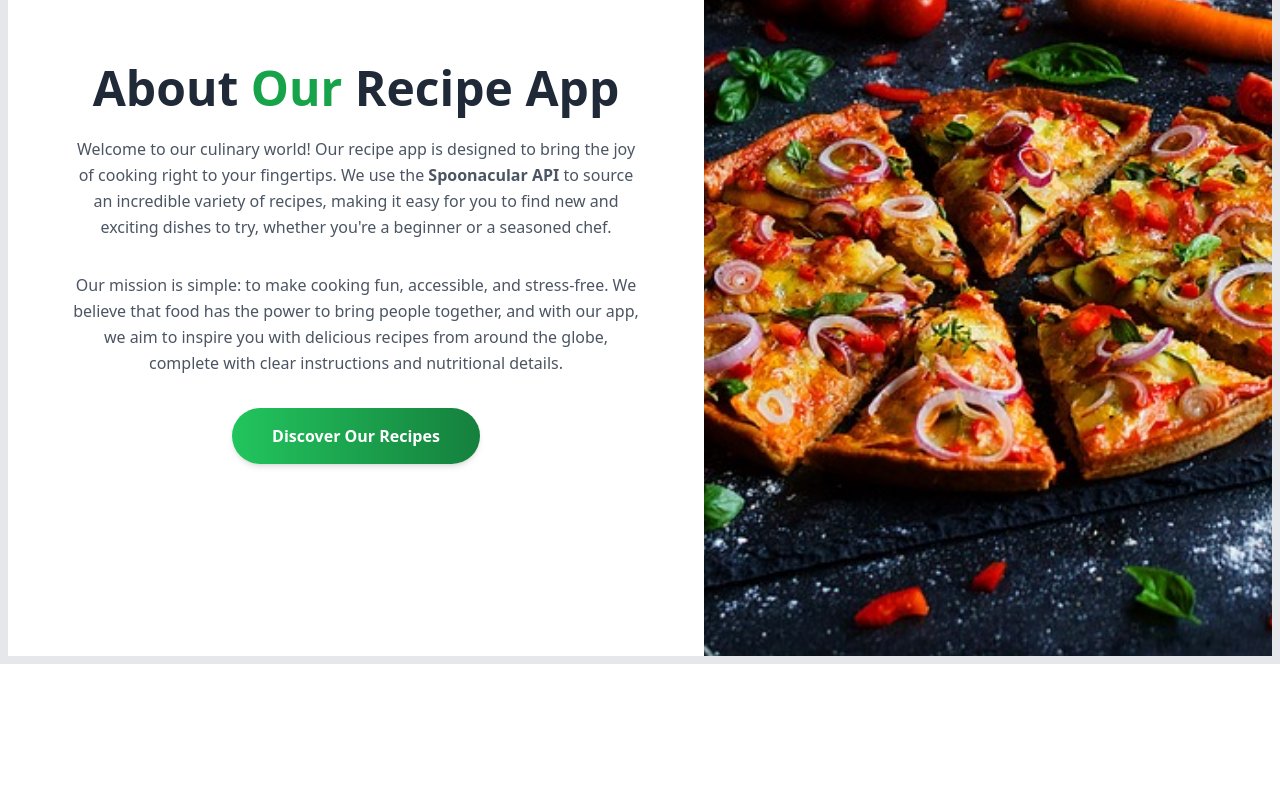
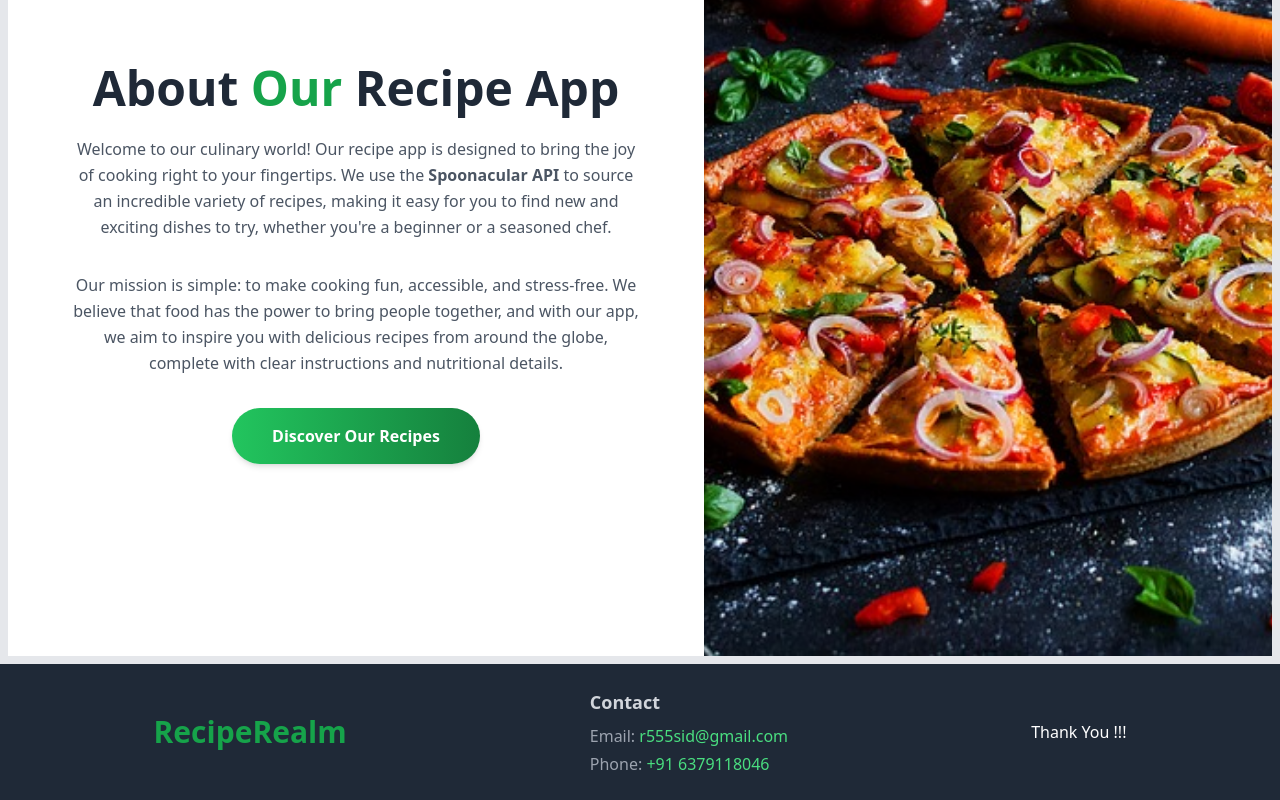
Before and after one commit to isid555/RecipeRealm, a React (Create React App) app: page / in a window 1280 px wide. Shown: the part 1984-2784 px from the top of the page. Before the commit the page ends 2648 px from the top, so only its background shows below. Built offline with nearby package versions, Linux system fonts and the light colour scheme.

Commit message:
Contact section and scroll effect

```diff
--- a/package.json
+++ b/package.json
@@ -11,7 +11,9 @@
     "react": "^18.3.1",
     "react-dom": "^18.3.1",
     "react-icons": "^5.3.0",
+    "react-router-dom": "^6.28.0",
     "react-scripts": "5.0.1",
+    "react-scroll": "^1.9.0",
     "web-vitals": "^2.1.4"
   },
   "scripts": {
--- a/src/App.js
+++ b/src/App.js
@@ -4,6 +4,7 @@ import Navbar from "./components/NavBar";
 import HomePage from "./components/HomePage";
 import Explore from "./components/Explore";
 import About from "./components/About";
+import Footer from "./components/Footer";
 
 
 
@@ -14,7 +15,7 @@ function App() {
     <HomePage/>
       <Explore/>
       <About/>
-
+    <Footer/>
     </div>
   );
 }
--- a/src/components/About.jsx
+++ b/src/components/About.jsx
@@ -3,7 +3,7 @@ import aboutImage from '../assets/img_1.png';
 
 const About = () => {
     return (
-        <div className="w-full h-screen bg-gray-100 border-8 ">
+        <div id={"about"}  className=" w-full h-screen bg-gray-100 border-8  overflow-x-hidden overflow-y-scroll">
             <div className="flex flex-col md:flex-row h-full">
 
 
@@ -13,16 +13,21 @@ const About = () => {
                             About <span className="text-green-600">Our</span> Recipe App
                         </h1>
                         <p className="text-gray-600 leading-relaxed mb-8">
-                            Welcome to our culinary world! Our recipe app is designed to bring the joy of cooking right to your fingertips.
-                            We use the <strong>Spoonacular API</strong> to source an incredible variety of recipes, making it easy for you to find
+                            Welcome to our culinary world! Our recipe app is designed to bring the joy of cooking right
+                            to your fingertips.
+                            We use the <strong>Spoonacular API</strong> to source an incredible variety of recipes,
+                            making it easy for you to find
                             new and exciting dishes to try, whether you're a beginner or a seasoned chef.
                         </p>
                         <p className="text-gray-600 leading-relaxed mb-8">
-                            Our mission is simple: to make cooking fun, accessible, and stress-free. We believe that food has the power to bring
-                            people together, and with our app, we aim to inspire you with delicious recipes from around the globe, complete
+                            Our mission is simple: to make cooking fun, accessible, and stress-free. We believe that
+                            food has the power to bring
+                            people together, and with our app, we aim to inspire you with delicious recipes from around
+                            the globe, complete
                             with clear instructions and nutritional details.
                         </p>
-                        <button className="bg-gradient-to-r from-green-500 to-green-700 hover:from-green-600 hover:to-green-800 text-white py-4 px-10 rounded-full font-bold transition-transform transform hover:scale-110 shadow-md">
+                        <button
+                            className="bg-gradient-to-r from-green-500 to-green-700 hover:from-green-600 hover:to-green-800 text-white py-4 px-10 rounded-full font-bold transition-transform transform hover:scale-110 shadow-md">
                             Discover Our Recipes
                         </button>
                     </div>
@@ -33,9 +38,10 @@ const About = () => {
                     <img
                         src={aboutImage}
                         alt="Pizza"
-                        className="w-full h-full object-cover transform transition-transform duration-500 hover:scale-95 hover:shadow-xl"
+                        className="w-full h-auto md:h-full object-cover transform transition-transform duration-500 hover:scale-95 hover:shadow-xl"
                     />
                 </div>
+
             </div>
         </div>
     );
--- a/src/components/Explore.jsx
+++ b/src/components/Explore.jsx
@@ -33,8 +33,8 @@ const Explore = () => {
                 <div className="grid grid-cols-1 sm:grid-cols-2 md:grid-cols-3 gap-10 mt-16 max-w-7xl">
 
 
-                    <div className="bg-white rounded-xl shadow-lg overflow-hidden hover:shadow-2xl transition-shadow duration-300">
-                        <img src= {pasta} alt={"Delicious Pasta"} className="w-full h-56 object-cover transition-transform transform hover:scale-105" />
+                    <div className="bg-white rounded-xl shadow-lg overflow-hidden hover:shadow-2xl transition-shadow duration-300 transition-transform transform hover:scale-105">
+                        <img src= {pasta} alt={"Delicious Pasta"} className="w-full h-56 object-cover " />
                         <div className="p-8">
                             <h2 className="text-xl sm:text-2xl font-bold mb-4 text-gray-800">Delicious Pasta</h2>
                             <p className="text-gray-600 mb-6">A delightful blend of creamy sauce, tender pasta, and fresh herbs.</p>
@@ -44,8 +44,8 @@ const Explore = () => {
                         </div>
                     </div>
 
-                    <div className="bg-white rounded-xl shadow-lg overflow-hidden hover:shadow-2xl transition-shadow duration-300">
-                        <img src={salad} alt="Hearty Salad" className="w-full h-56 object-cover transition-transform transform hover:scale-105" />
+                    <div className="bg-white rounded-xl shadow-lg overflow-hidden hover:shadow-2xl transition-shadow duration-300 transition-transform transform hover:scale-105">
+                        <img src={salad} alt="Hearty Salad" className="w-full h-56 object-cover " />
                         <div className="p-8">
                             <h2 className="text-xl sm:text-2xl font-bold mb-4 text-gray-800">Hearty Salad</h2>
                             <p className="text-gray-600 mb-6">A refreshing and crunchy mix of vegetables with a tangy dressing.</p>
@@ -55,8 +55,8 @@ const Explore = () => {
                         </div>
                     </div>
 
-                    <div className="bg-white rounded-xl shadow-lg overflow-hidden hover:shadow-2xl transition-shadow duration-300">
-                        <img src={taco} alt="Spicy Tacos" className="w-full h-56 object-cover transition-transform transform hover:scale-105" />
+                    <div className="bg-white rounded-xl shadow-lg overflow-hidden hover:shadow-2xl transition-shadow duration-300 transition-transform transform hover:scale-105">
+                        <img src={taco} alt="Spicy Tacos" className="w-full h-56 object-cover " />
                         <div className="p-8">
                             <h2 className="text-xl sm:text-2xl font-bold mb-4 text-gray-800">Spicy Tacos</h2>
                             <p className="text-gray-600 mb-6">A fusion of zesty spices wrapped in a crunchy taco shell.</p>
--- /dev/null
+++ b/src/components/Footer.jsx
@@ -0,0 +1,36 @@
+const Footer = () => {
+    return (
+        <div id={"contact"} className="bg-gray-800 text-white py-6 px-8 flex flex-col md:flex-row items-center justify-around">
+
+            {/* Logo */}
+            <div className="mb-4 md:mb-0">
+                <h1 className="text-3xl font-bold text-green-600 hover:text-green-400 transition duration-300">
+                    RecipeRealm
+                </h1>
+            </div>
+
+            {/* Info */}
+            <div className="text-center md:text-left">
+                <h2 className="text-lg font-semibold mb-2 text-gray-300">Contact</h2>
+                <ul>
+                    <li className="mb-1">
+                        <span className="text-gray-400">Email: </span>
+                        <a href="mailto:r555sid@gmail.com" className="text-green-400 hover:text-green-300 transition duration-300">
+                            r555sid@gmail.com
+                        </a>
+                    </li>
+                    <li>
+                        <span className="text-gray-400">Phone: </span>
+                        <a href="tel:+916379118046" className="text-green-400 hover:text-green-300 transition duration-300">
+                            +91 6379118046
+                        </a>
+                    </li>
+                </ul>
+            </div>
+
+            Thank You !!!
+        </div>
+    );
+}
+
+export default Footer;
--- a/src/components/HomePage.jsx
+++ b/src/components/HomePage.jsx
@@ -3,7 +3,7 @@ import img3 from '../assets/img_3.png';
 import img4 from "../assets/img_5.png"
 const HomePage = () => {
     return (
-        <div className="flex h-screen border-8  flex-col lg:flex-row overflow-scroll">
+        <div id={"home"} className="flex h-screen border-8  flex-col lg:flex-row overflow-scroll">
             {/* left wala */}
             <div className="bg-green-900 text-white lg:w-1/2 w-full flex flex-col justify-center px-8 lg-px-12 py-8">
                 <h1 className="lg:text-5xl text-3xl font-bold mb-6 leading-tight">
--- a/src/components/NavBar.jsx
+++ b/src/components/NavBar.jsx
@@ -1,4 +1,6 @@
 import React, { useState } from 'react';
+import { Link } from 'react-scroll';
+
 
 const Navbar = () => {
     // State to handle the mobile menu toggle
@@ -13,18 +15,28 @@ const Navbar = () => {
                         <h1 className="text-2xl font-bold text-green-600">RecipeRealm</h1>
 
                         <div className="hidden md:flex ml-10 space-x-4">
-                            <a href="#" className="text-gray-700 hover:text-green-600">
+                            <a href="" className="text-gray-700 hover:text-green-600">
                                 Home
                             </a>
-                            <a href="#" className="text-gray-700 hover:text-green-600">
+                            <a href="" className="text-gray-700 hover:text-green-600">
                                 Recipes
                             </a>
-                            <a href="#" className="text-gray-700 hover:text-green-600">
+                            <Link
+                                to="about"
+                                smooth={true}
+                                duration={500}
+                                className="text-gray-700 hover:text-green-600 cursor-pointer"
+                            >
                                 About
-                            </a>
-                            <a href="#" className="text-gray-700 hover:text-green-600">
+                            </Link>
+                            <Link
+                                to="contact"
+                                smooth={true}
+                                duration={500}
+                                className="text-gray-700 hover:text-green-600 cursor-pointer"
+                            >
                                 Contact
-                            </a>
+                            </Link>
                         </div>
                     </div>
 
@@ -62,12 +74,26 @@ const Navbar = () => {
                         <a href="#" className="block text-gray-700 hover:text-green-600">
                             Recipes
                         </a>
-                        <a href="#" className="block text-gray-700 hover:text-green-600">
+                        <Link
+                            to="about"
+                            smooth={true}
+                            duration={500}
+                            className="text-gray-700 hover:text-green-600 cursor-pointer block"
+                        >
                             About
-                        </a>
-                        <a href="#" className="block text-gray-700 hover:text-green-600">
+
+
+                        </Link>
+
+                        <Link
+                            to="contact"
+                            smooth={true}
+                            duration={500}
+                            className="text-gray-700 hover:text-green-600 cursor-pointer"
+                        >
+
                             Contact
-                        </a>
+                        </Link>
                     </div>
                 </div>
             )}
```
Also changed, not shown: 1 other file (tests, documents, lock files or other folders).
